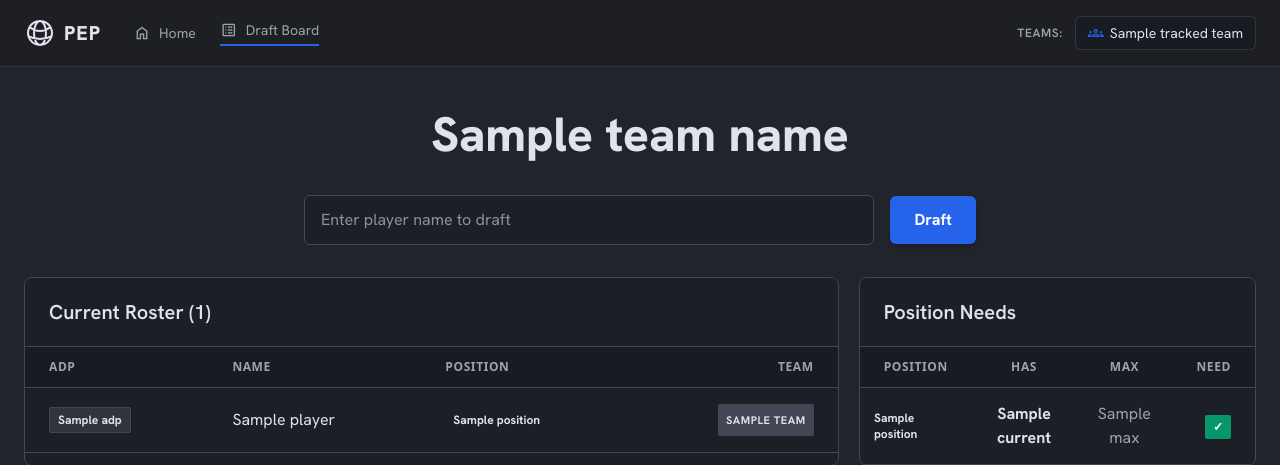
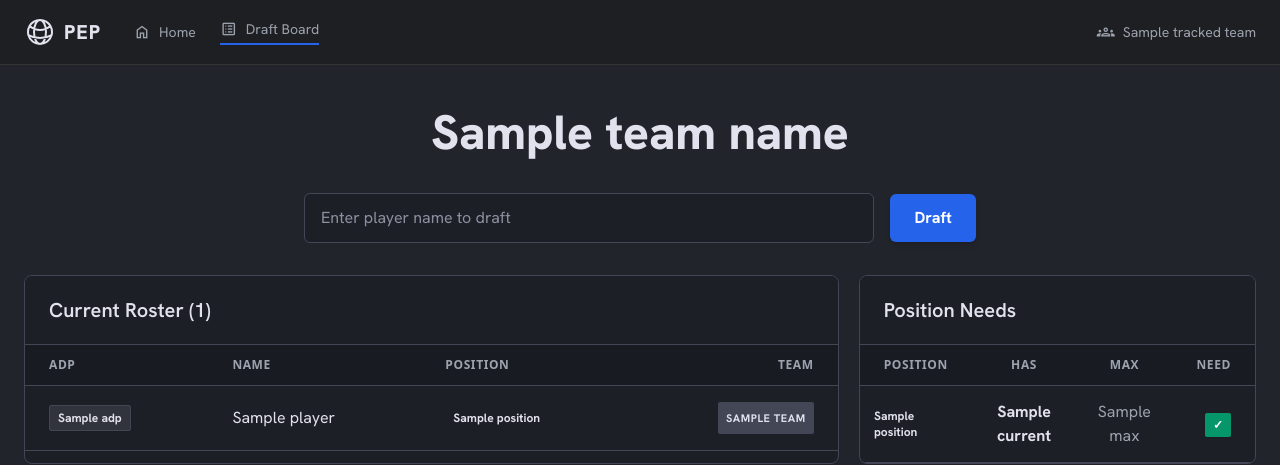
Before and after one commit to soehlert/fantrax_assistant, a FastAPI app: template src/web/templates/team.html in a window 1280 px wide. Shown: the top 465 px of the page. Run offline with FastAPI, Linux system fonts and the light colour scheme; the template is opened without the code that fills it: most values are stand-ins (such as "Sample title", 1, 10 or a date in 2020); some libraries are stand-ins or nearby versions.

Commit message:
style(ui): remove 'Teams:' label text and style navbar team links consistently
- Remove 'Teams:' text prefix from top navbar inline links
- Format team links with same font, color, and hover transition as Home and Draft Board

```diff
--- a/src/web/templates/base.html
+++ b/src/web/templates/base.html
@@ -143,13 +143,12 @@
         </div>
 
         <!-- Right Side: Inline Tracked Team Links or Responsive Dropdown -->
-        <div class="flex items-center gap-4">
+        <div class="flex items-center gap-6">
             {% if tracked_teams | length <= 4 and tracked_teams | length > 0 %}
-                <div class="hidden sm:flex items-center gap-2">
-                    <span class="text-xs font-semibold text-on-surface-variant uppercase tracking-wider mr-1">Teams:</span>
+                <div class="hidden sm:flex items-center gap-6">
                     {% for t_name in tracked_teams %}
-                        <a href="{{ url_for('read_team', team_id=t_name) }}" class="text-sm font-medium text-on-surface hover:bg-surface-variant transition-colors flex items-center gap-1.5 px-3 py-1.5 rounded-md border border-outline-variant/60 bg-surface-container-low">
-                            <span class="material-symbols-outlined text-[16px] text-primary-container">groups</span> {{ t_name }}
+                        <a href="{{ url_for('read_team', team_id=t_name) }}" class="hover:text-on-surface transition-colors flex items-center gap-2 text-sm font-medium text-on-surface-variant">
+                            <span class="material-symbols-outlined text-[18px]">groups</span> {{ t_name }}
                         </a>
                     {% endfor %}
                 </div>
```
